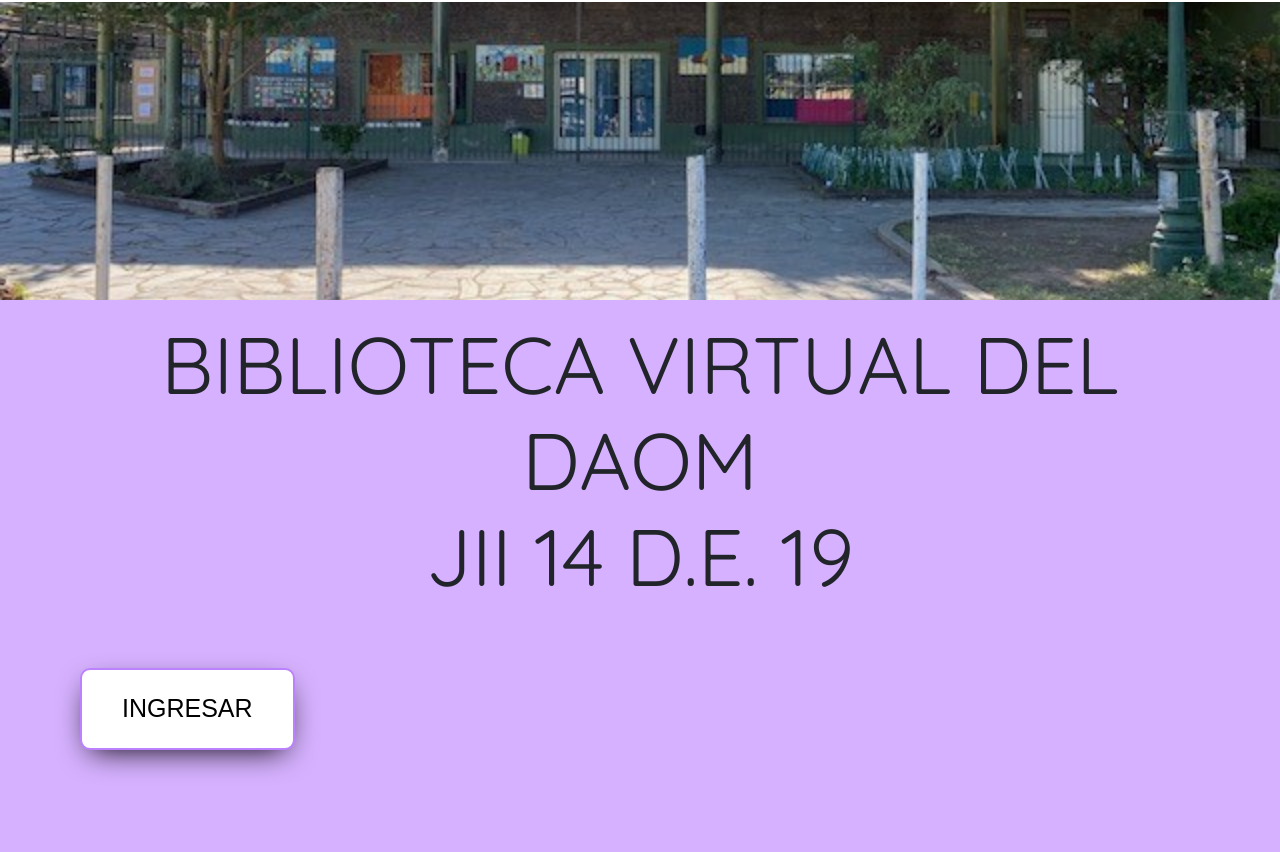
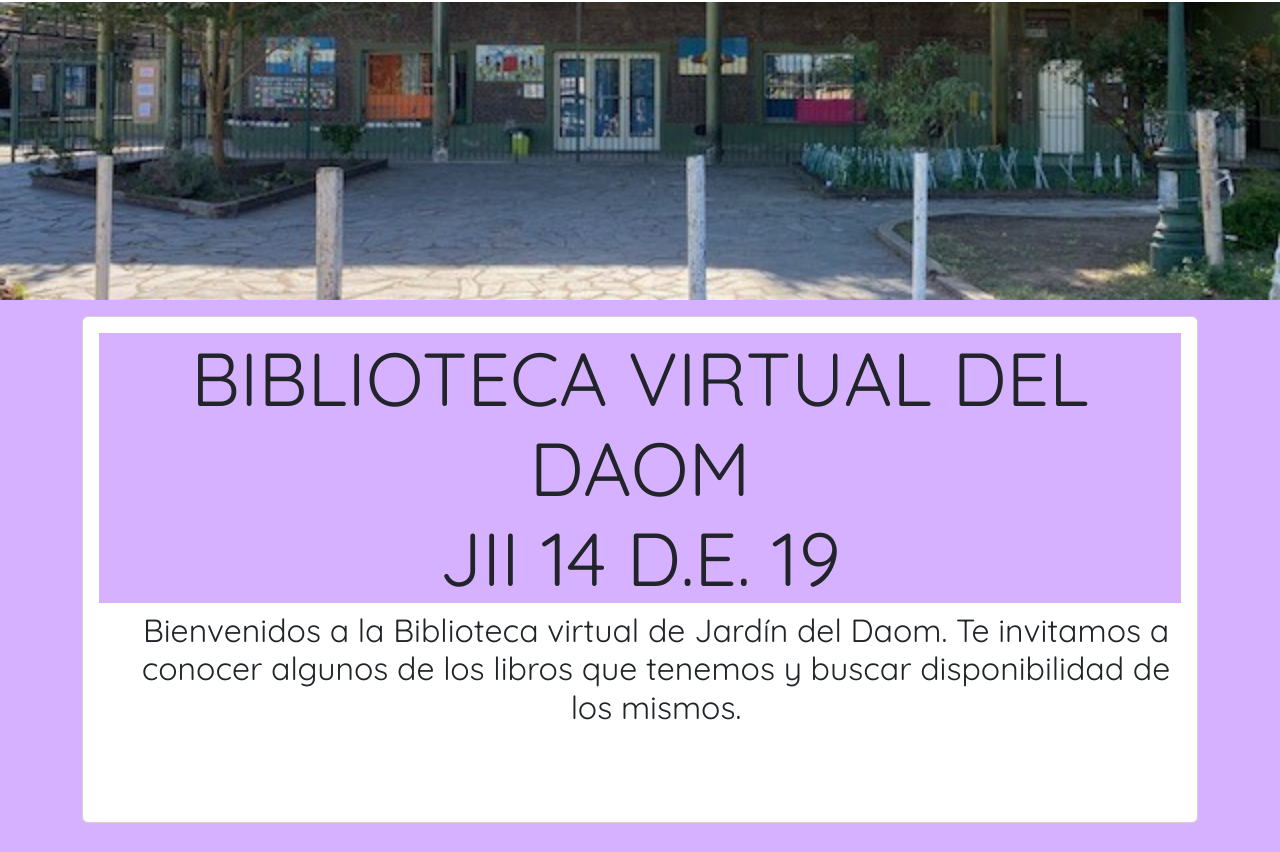
Before and after one commit to valencaravello/entregacoder, a website: page index.html in a window 1280 px wide. Shown: the part 100-952 px from the top of the page. Drawn offline with nearby package versions, Linux system fonts and the light colour scheme.

Commit message:
cambio inicio

```diff
--- a/CSS/estilos.css
+++ b/CSS/estilos.css
@@ -22,7 +22,7 @@ header {
 
 .titulo {
   text-align: center;
-  font-size: 80px;
+  font-size: 75px;
   background-color: #d6b1ff;
 }
 
@@ -35,13 +35,23 @@ header {
 h2 {
   margin: 0rem;
   margin-left: 2rem;
-  font-size: 70;
+  font-size: 60;
+}
+
+a {
+  text-decoration: none;
+}
+
+.card-body {
+  margin-bottom: 5rem;
 }
 
 .botoningresar {
-  margin-top: 1rem;
-  margin-left: 5rem;
-  margin-bottom: 10rem;
+  margin-top: 5rem;
+
+  display: block;
+  margin-right: auto;
+  margin-left: auto;
   border: 2px solid #bc81ff;
   border-radius: 10px;
   font-family: "sand", sans-serif;
@@ -49,20 +59,25 @@ h2 {
   color: #000000;
   box-shadow: 0 10px 30px -10px black;
   background-color: #ffffff;
-  cursor: pointer;
   font-size: 25px;
   text-transform: uppercase;
   padding: 20px 40px;
   position: relative;
-  transition: all 0.5s;
-}
-
-.botoningresar:hover:before {
-  height: 190%;
 }
 
 .botoningresar:hover {
   color: blueviolet;
+}
+
+.botoningresar {
+  transition: 0.5s, color 0.1s;
+  -webkit-transition: 0.5s, color 0.1s;
+  -moz-transition: 0.5s, color 0.1s;
+}
+.botoningresar:hover {
+  transform: scale3d(1.5, 1.5, 0.3);
+  -webkit-transform: scale3d(1.5, 1.5, 0.3);
+  -moz-transform: scale3d(1.5, 1.5, 0.3);
 }
 
 section {
--- a/index.html
+++ b/index.html
@@ -82,16 +82,24 @@
       <section>
         <div class="container text-center">
 
-          <h1 class="titulo">BIBLIOTECA VIRTUAL DEL DAOM <br> JII 14 D.E. 19 </h1><br>
-            </div>
+
+          <div class="card w-100 mb-10">
+            <div class="card-body">
+              <h1 class="titulo">BIBLIOTECA VIRTUAL DEL DAOM <br> JII 14 D.E. 19</h1>
+              <h2>Bienvenidos a la Biblioteca virtual de Jardín del Daom.
+
+              Te invitamos a conocer algunos de los libros que tenemos y buscar disponibilidad de los mismos.</h2>
+
+          </div></div>
+<div><a href="../pages/Categorias.html"><button class="botoningresar">INGRESAR</button></a></div>
+
+
+
 
 
     </section>
-  <section>
-      <a href="../pages/Categorias.html"><button class="botoningresar">INGRESAR</button></a>
+
     </main>
-
-    </section>
     <footer>
       <div>Av. Varela 1802 | 4631-2795</div>
 
```
Also changed, not shown: pages/Eljardin.html (+1 -3 lines).
